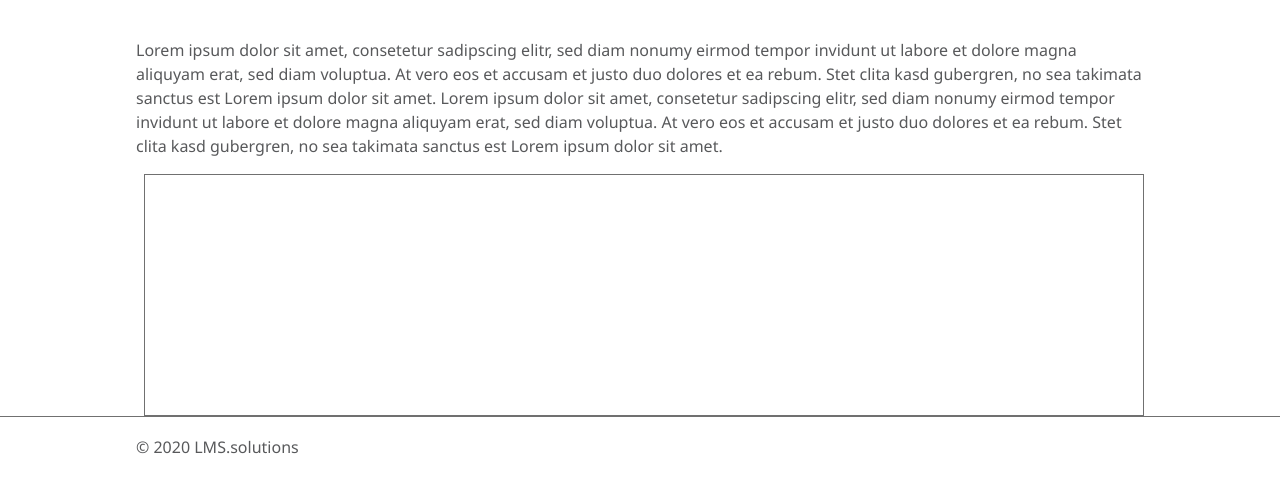
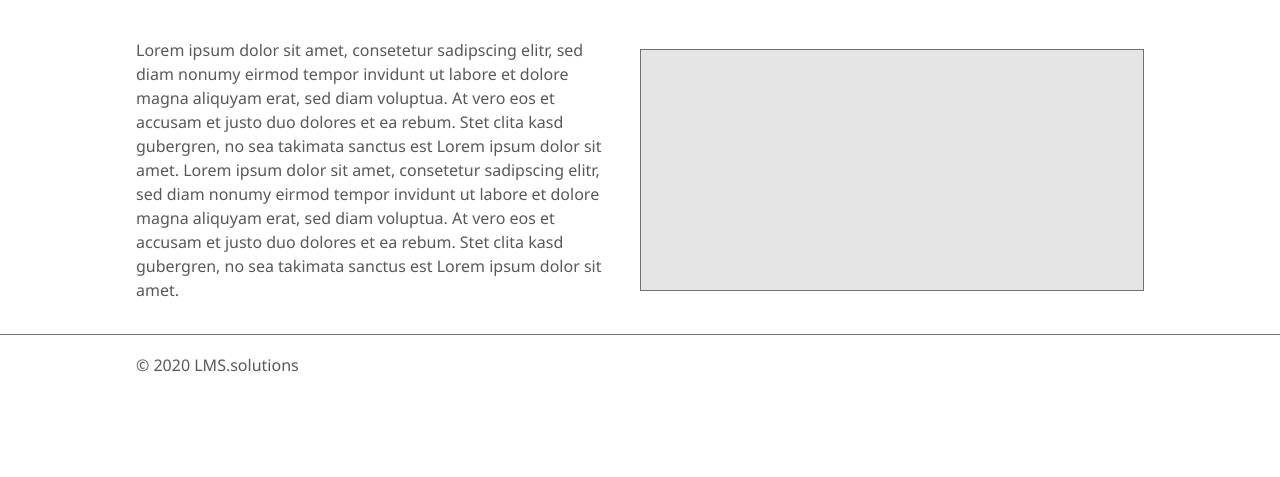
Before and after one commit to lma-solutions/lma-solutions-template, a plain HTML site: page index.html in a window 1280 px wide. Shown: the part 1357-1834 px from the top of the page. After the commit the page ends 1752 px from the top, so only its background shows below. Drawn offline with Linux system fonts and the light colour scheme.

Commit message:
Fixed about section.

```diff
--- a/index.css
+++ b/index.css
@@ -94,8 +94,10 @@ img.image {
 
 /* TODO: fix .header .navigation additional space. */
 /* TODO: replace width:100% with flex:100%. */
+/* TODO: not equal spaces between columns. */
 
 .footer {
+  margin-top: 1em;
   border-top: 0.1em solid #707070;
   min-height: 3.75em;
   font-size: 1em;
@@ -374,8 +376,14 @@ img.image {
 }
 
 .about .temp {
-  width: 100%;
+  flex: 100%;
+  min-width: 25em;
+  background-color: #E5E5E5;
   height: 15em;
+}
+
+.about p.text {
+  padding-right: 1em;
 }
 
 /* Responsive Part */
@@ -411,13 +419,15 @@ img.image {
     flex-direction: column;
   }
 
-  .column:first-child {
-    padding: 0 0.5em 0 0;
-  }
+  /* TODO: Fix this. */
+  /* .content first-child {
+    padding: 0 1em 0 0;
+  } */
 
-  .column:last-child {
+  /* TODO: Fix this. */
+  /* .column:last-child {
     padding: 0 0 0 0.5em;
-  }
+  } */
 
   .left{
     text-align: left;
--- a/index.html
+++ b/index.html
@@ -79,11 +79,11 @@
       <!-- ABOUT -->
       <div class="about">
         <div class="entry">
-          <h1>
-            About Us
-          </h1>
+            <h1>
+              About Us
+            </h1>
           <div class="column">
-            <p>
+            <p class="text">
               Lorem ipsum dolor sit amet, consetetur sadipscing elitr, sed diam nonumy eirmod tempor invidunt ut labore et
               dolore magna aliquyam erat, sed diam voluptua. At vero eos et accusam et justo duo dolores et ea rebum. Stet
               clita kasd gubergren, no sea takimata sanctus est Lorem ipsum dolor sit amet. Lorem ipsum dolor sit amet,
```
